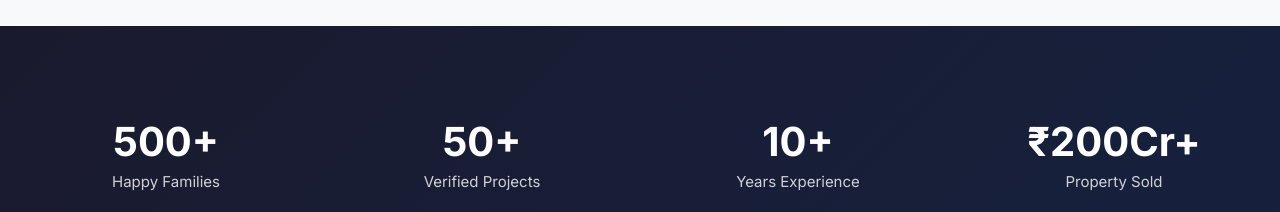
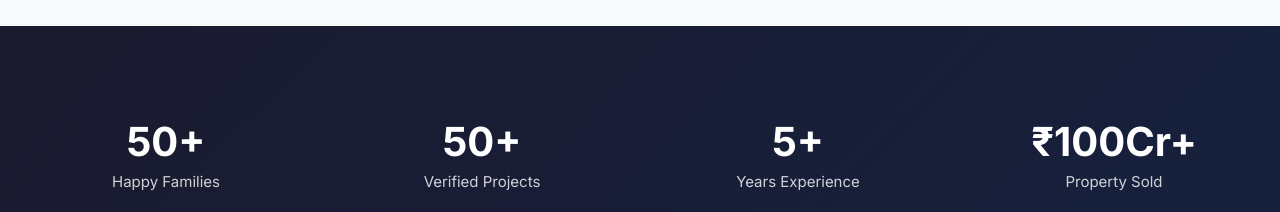
Before and after one commit to Parzival048/vpprealtech, a React (Vite) app: page / in a window 1280 px wide. Shown: the part 1660-1872 px from the top of the page. Built offline with nearby package versions, Linux system fonts and the light colour scheme; no server answers; the database is empty; sample sign-in values are in the browser's storage.

Commit message:
Update statistics and remove differentiators section - Changed stats: 500+ to 50+ families, 10+ to 5+ years experience, ₹200Cr+ to ₹100Cr+ - Removed differentiators section from developers page

```diff
--- a/src/pages/About.jsx
+++ b/src/pages/About.jsx
@@ -44,9 +44,9 @@ const values = [
 ];
 
 const stats = [
-    { value: '10+', label: 'Years Experience' },
-    { value: '500+', label: 'Happy Clients' },
-    { value: '₹500Cr+', label: 'Property Sold' },
+    { value: '5+', label: 'Years Experience' },
+    { value: '50+', label: 'Happy Clients' },
+    { value: '₹100Cr+', label: 'Property Sold' },
     { value: '50+', label: 'Developer Partners' },
 ];
 
--- a/src/pages/Developers.jsx
+++ b/src/pages/Developers.jsx
@@ -221,29 +221,6 @@ export default function Developers() {
                 </div>
             </section>
 
-            {/* Differentiators Section */}
-            <section className="differentiators-section">
-                <div className="container">
-                    <div className="differentiators-grid">
-                        <div className="differentiator-card">
-                            <div className="differentiator-card__icon">🎯</div>
-                            <h3>Single Point Accountability</h3>
-                            <p>One partner, one team, complete ownership of your sales targets.</p>
-                        </div>
-                        <div className="differentiator-card">
-                            <div className="differentiator-card__icon">📊</div>
-                            <h3>Data-Driven Decisions</h3>
-                            <p>Real-time dashboards and analytics to track every aspect of sales.</p>
-                        </div>
-                        <div className="differentiator-card">
-                            <div className="differentiator-card__icon">🤝</div>
-                            <h3>Aligned Incentives</h3>
-                            <p>Performance-based models that align our success with yours.</p>
-                        </div>
-                    </div>
-                </div>
-            </section>
-
             {/* CTA Form Section */}
             <section className="developer-form-section">
                 <div className="container">
--- a/src/pages/Home.jsx
+++ b/src/pages/Home.jsx
@@ -53,10 +53,10 @@ const buyerBenefits = [
 ];
 
 const stats = [
-    { value: '500+', label: 'Happy Families' },
+    { value: '50+', label: 'Happy Families' },
     { value: '50+', label: 'Verified Projects' },
-    { value: '10+', label: 'Years Experience' },
-    { value: '₹200Cr+', label: 'Property Sold' },
+    { value: '5+', label: 'Years Experience' },
+    { value: '₹100Cr+', label: 'Property Sold' },
 ];
 
 export default function Home() {
```
